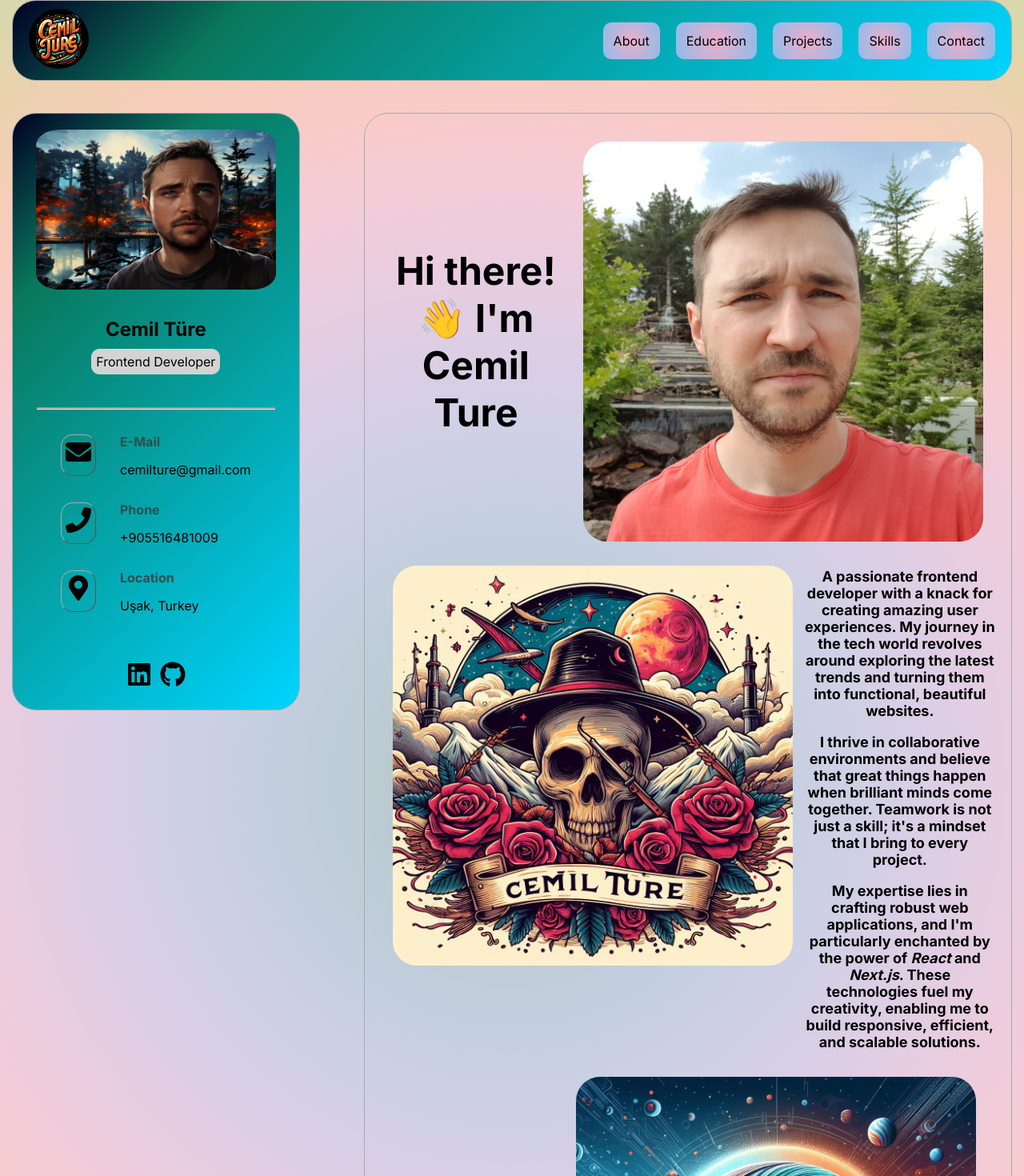
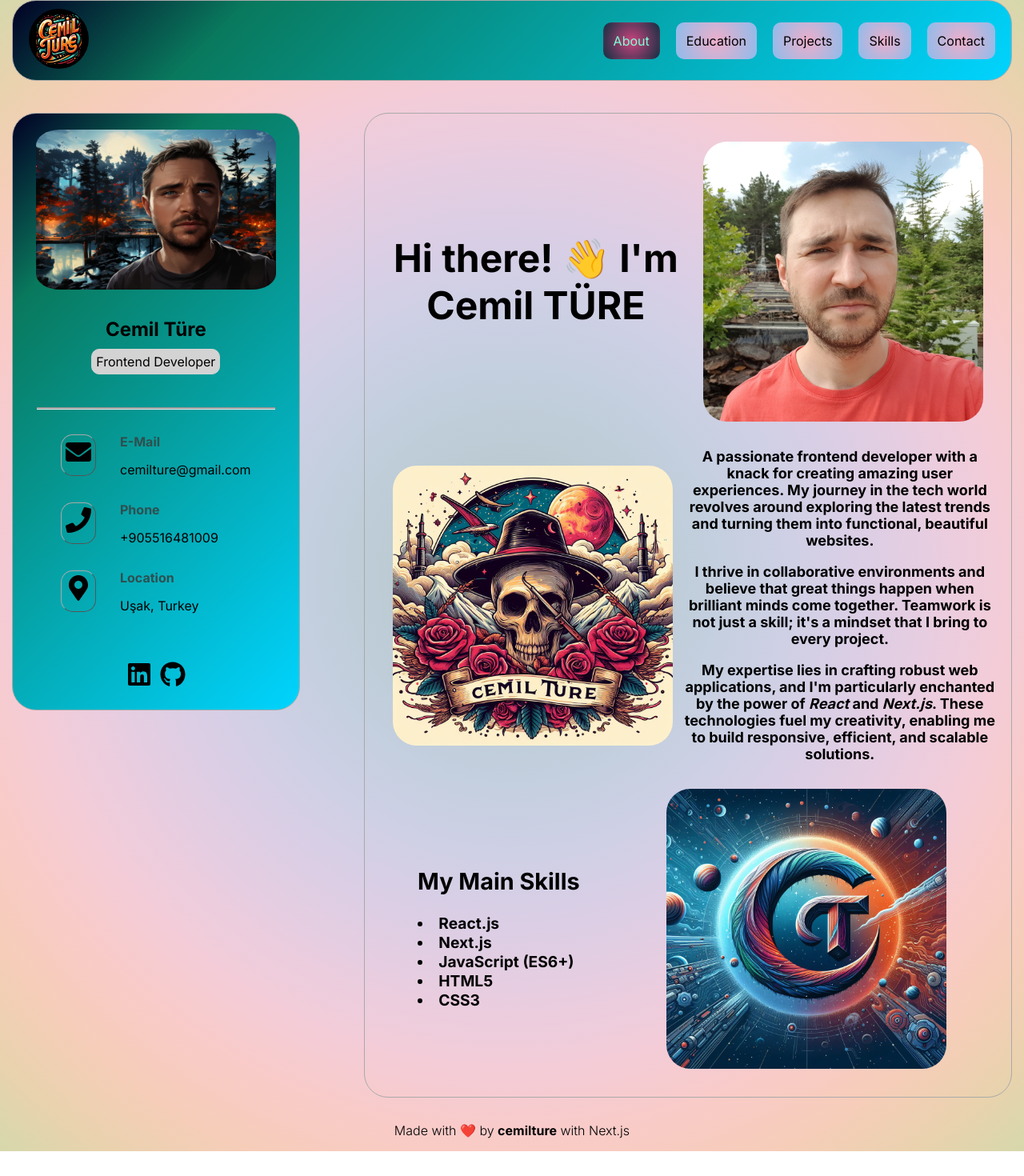
Before and after one commit to cemilture/personal-website, a Next.js app: page / in a window 1280 px wide. Shown: the top 1470 px of the page at 80% size. After the commit the page ends 1439 px from the top, so only its background shows below. Built offline with nearby package versions, Linux system fonts and the light colour scheme.

Commit message:
responsive about page

```diff
--- a/app/Header.tsx
+++ b/app/Header.tsx
@@ -31,8 +31,8 @@ const Header = () => {
 
       <div className={styles.navigation}>
         <Link
-          className={pathname === "/about" ? styles.active : styles.headerLink}
-          href="/about"
+          className={pathname === "/" ? styles.active : styles.headerLink}
+          href="/"
         >
           About
         </Link>
@@ -85,7 +85,7 @@ const Header = () => {
           isOpen={isMobileMenuOpen}
           customBurgerIcon={<IoMenu className={styles.mobileMenuIcon} />}
         >
-          <Link href="/about" onClick={toggleMobileMenu}>
+          <Link href="/" onClick={toggleMobileMenu}>
             About
           </Link>
           <Link href="/education" onClick={toggleMobileMenu}>
--- /dev/null
+++ b/app/about.module.css
@@ -0,0 +1,59 @@
+.mainDiv {
+  align-items: center;
+}
+/* .mainDiv img {
+  object-fit: contain;
+  width: 100%;
+  position: relative;
+  height: unset;
+} */
+
+.firstDiv {
+  display: flex;
+  justify-content: space-around;
+  align-items: center;
+  @media (max-width: 1000px) {
+    flex-direction: column;
+  }
+}
+
+.secondDiv {
+  display: flex;
+  justify-content: space-around;
+  align-items: center;
+  @media (max-width: 1000px) {
+    flex-direction: column-reverse;
+  }
+}
+
+.thirdDiv {
+  display: flex;
+  justify-content: space-around;
+  align-items: center;
+  @media (max-width: 1000px) {
+    flex-direction: column;
+  }
+}
+
+.aboutImage {
+  border-radius: 30px;
+  margin: 15px;
+}
+
+.middleText {
+  align-self: center;
+  max-width: 500px;
+  text-align: center;
+  font-weight: bold;
+  font-size: large;
+}
+
+.skillList {
+  align-self: center;
+  font-weight: bold;
+  font-size: larger;
+  text-align: left;
+  @media (max-width: 1000px) {
+    margin-bottom: 15px;
+  }
+}
--- a/app/about/about.module.css
+++ b/app/about/about.module.css
@@ -1,3 +1,13 @@
+.firstDiv {
+  display: "flex";
+  justify-content: "space-around";
+  align-items: "center";
+  @media (max-width: 800px) {
+    display: flex !important;
+    flex-direction: column !important;
+  }
+}
+
 .aboutImage {
   border-radius: 30px;
   margin: 15px;
--- a/app/layout.tsx
+++ b/app/layout.tsx
@@ -17,8 +17,8 @@ import Header from "./Header";
 const inter = Inter({ subsets: ["latin"] });
 
 export const metadata: Metadata = {
-  title: "Cemil TURE",
-  description: "Cemil TURE's personal website",
+  title: "Cemil TÜRE",
+  description: "Cemil TÜRE's personal website",
 };
 
 export default function RootLayout({
@@ -38,7 +38,7 @@ export default function RootLayout({
                 src={profilePhoto}
                 height={200}
                 width={300}
-                alt="My Photo"
+                alt="Cemil TÜRE's Photo"
               />{" "}
               <div className={styles.titleContainer}>
                 <h2>Cemil Türe</h2>
--- a/app/page.module.css
+++ b/app/page.module.css
@@ -133,7 +133,6 @@
   padding: 20px;
   margin: 15px;
   height: 100%;
-  width: 100%;
   text-align: -webkit-center;
 }
 
--- a/app/page.tsx
+++ b/app/page.tsx
@@ -1,37 +1,31 @@
 /* eslint-disable react/no-unescaped-entities */
 import Image from "next/image";
-import styles from "./about/about.module.css";
+import styles from "./about.module.css";
 import aboutImage1 from "./public/about1.jpg";
 import aboutImage2 from "./public/about2.jpg";
 import profilePhoto from "./public/profile-photo.jpg";
 
 const about = () => {
   return (
-    <div>
+    <div className={styles.mainDiv}>
       <div>
-        <div
-          style={{
-            display: "flex",
-            justifyContent: "space-around",
-            alignItems: "center",
-          }}
-        >
-          <h1 style={{ fontSize: "xxx-large" }}>Hi there! 👋 I'm Cemil Ture</h1>
+        <div className={styles.firstDiv}>
+          <h1 style={{ fontSize: "xxx-large" }}>Hi there! 👋 I'm Cemil TÜRE</h1>
           <Image
             className={styles.aboutImage}
             src={profilePhoto}
-            width={500}
-            height={500}
-            alt="Cemil Türe about"
+            width={350}
+            height={350}
+            alt="Cemil TÜRE about"
           />
         </div>
-        <div style={{ display: "flex", justifyContent: "space-around" }}>
+        <div className={styles.secondDiv}>
           <Image
             className={styles.aboutImage}
             src={aboutImage1}
-            width={500}
-            height={500}
-            alt="Cemil Türe about"
+            width={350}
+            height={350}
+            alt="Cemil TÜRE about"
           />
           <div className={styles.middleText}>
             <p>
@@ -54,7 +48,7 @@ const about = () => {
           </div>
         </div>
       </div>
-      <div style={{ display: "flex", justifyContent: "space-around" }}>
+      <div className={styles.thirdDiv}>
         <div className={styles.skillList}>
           <h2>My Main Skills</h2>
           <li>React.js</li>
@@ -66,9 +60,9 @@ const about = () => {
         <Image
           className={styles.aboutImage}
           src={aboutImage2}
-          width={500}
-          height={500}
-          alt="Cemil Türe about"
+          width={350}
+          height={350}
+          alt="Cemil TÜRE about"
         />
       </div>
     </div>
```
Also changed, not shown: app/about/page.tsx (+6 -12 lines).
